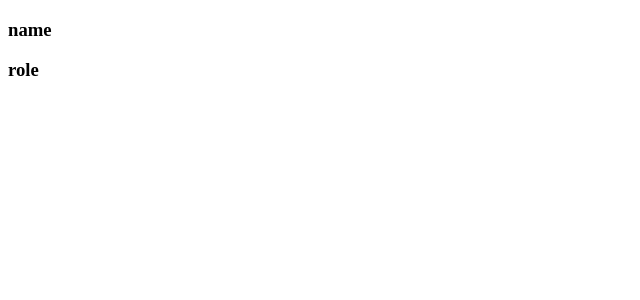
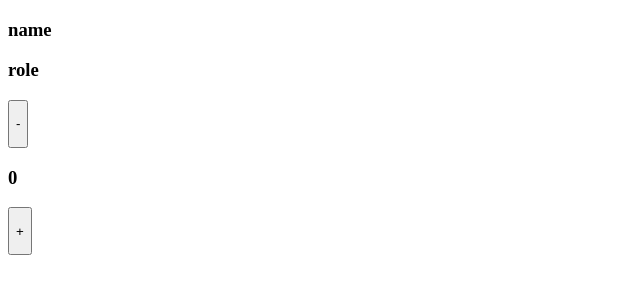
Before and after one commit to nrmistry/tickettracker, a React (Vite) app: page / in a window 1280 px wide. Shown: the top 300 px of the page, without its empty margins (0-640 px from the left). Built offline with nearby package versions, Linux system fonts and the light colour scheme.

Commit message:
counter function and added to ticket Card

```diff
--- a/src/components/Counter/Counter.tsx
+++ b/src/components/Counter/Counter.tsx
@@ -0,0 +1,39 @@
+import "./Counter.scss";
+import {useState} from "react";
+
+const Counter = () => {
+const [counter, setCounter] = useState<number>(0);
+
+  const handleIncrement = () => {
+      setCounter(counter + 1);
+    }
+
+  const handleDecrement = () => {
+    if (counter >0){
+        setCounter(counter-1)
+    }
+    }
+
+    return (
+        <div className="counter">
+          <button
+            className="counter__button counter__button--left"
+            aria-label="Navigate decrease"
+            onClick={handleDecrement}
+          >
+            <p className="counter__button--text">-</p>
+          </button>
+          <h3 className="counter__number"> {counter} </h3>
+          <button
+            className="counter__button counter__button--add"
+            aria-label="Navigate increase"
+            onClick={handleIncrement}
+          >
+            <p className="counter__button--text">+</p>
+          </button>
+        </div>
+      );
+    };
+
+
+    export default Counter;
--- a/src/components/TicketCard/TicketCard.tsx
+++ b/src/components/TicketCard/TicketCard.tsx
@@ -1,5 +1,6 @@
 //import teams from "../data/teams";
 import "./TicketCard.scss";
+import Counter from "../Counter/Counter";
 
 /*type TicketCardProps = {
     id: number;
@@ -13,6 +14,7 @@ const TicketCard = () => {
         <div className = "ticketContainer">
             <h3 className="ticketContainer__name">name </h3>
             <h3 className="ticketContainer__role">role </h3>
+            <Counter/>
         </div>
     )
 }
```
